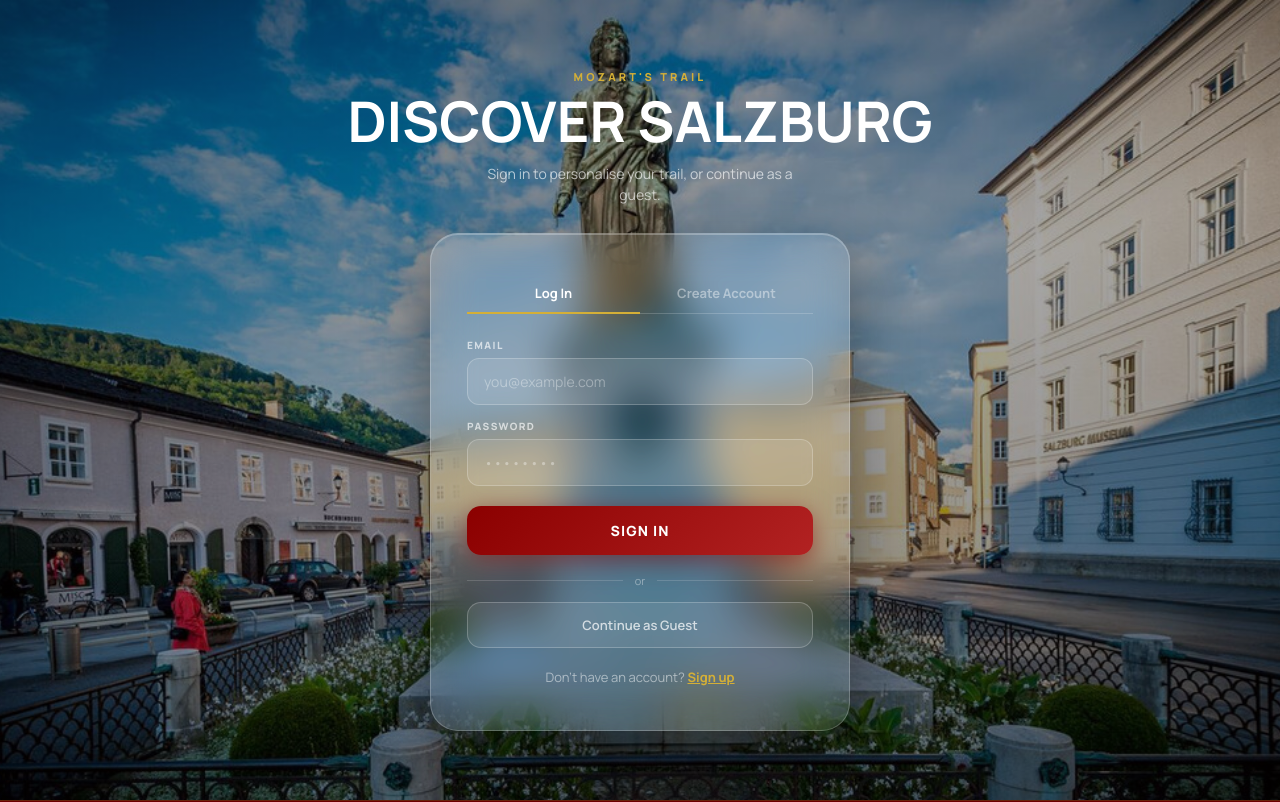
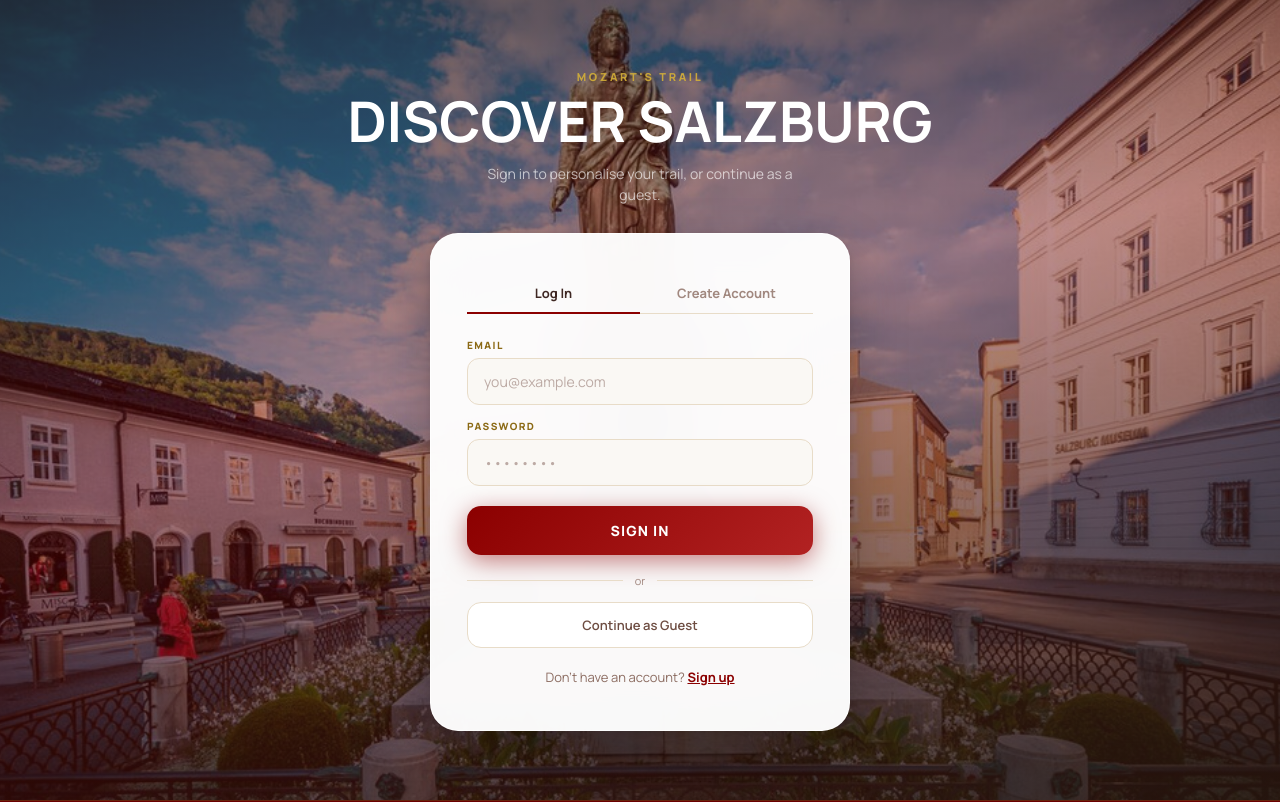
Before and after one commit to kirubel-bayru/mozart-trail, a React (Vite) app in the folder frontend/: page /profile in a window 1280 px wide. Shown: the top 802 px of the page. Built offline with nearby package versions, Linux system fonts and the light colour scheme; no server answers.

Commit message:
login and signup ui

```diff
--- a/frontend/src/index.css
+++ b/frontend/src/index.css
@@ -2582,14 +2582,6 @@ body {
   min-height: 100dvh;
   overflow: hidden;
 }
-.auth-bg       { position: absolute; inset: 0;
-                 background-size: cover; background-position: center; }
-.auth-overlay  { position: absolute; inset: 0;
-                 background: linear-gradient(160deg,
-                   rgba(4,0,0,0.55) 0%,
-                   rgba(4,0,0,0.35) 50%,
-                   rgba(4,0,0,0.50) 100%); }
-
 /* Centered layout — brand above, card below, all centered */
 .auth-layout   { position: relative; min-height: 100dvh; display: flex;
                  flex-direction: column; align-items: center;
@@ -2600,9 +2592,9 @@ body {
   font-family: var(--font-body);
   font-size: 11px;
   font-weight: 800;
-  letter-spacing: 0.28em;
-  text-transform: uppercase;
-  color: #d4af37;
+  letter-spacing: 0.24em;
+  text-transform: uppercase;
+  color: rgba(212, 175, 55, 0.9);
 }
 .auth-brand-title {
   margin: 0;
@@ -2627,7 +2619,7 @@ body {
   display: flex;
   gap: 0;
   margin-bottom: 24px;
-  border-bottom: 1.5px solid rgba(255, 255, 255, 0.18);
+  border-bottom: 1.5px solid #e8dcc8;
 }
 .auth-tab {
   flex: 1;
@@ -2638,14 +2630,14 @@ body {
   font-size: 13px;
   font-weight: 700;
   cursor: pointer;
-  color: rgba(255, 255, 255, 0.42);
+  color: #a1887f;
   border-bottom: 2px solid transparent;
   margin-bottom: -1.5px;
   transition: color 0.15s, border-color 0.15s;
 }
 .auth-tab--active {
-  color: #fff;
-  border-bottom-color: #d4af37;
+  color: #3e2723;
+  border-bottom-color: #8b0000;
 }
 .auth-fields {
   display: flex;
@@ -2664,37 +2656,37 @@ body {
   font-weight: 800;
   letter-spacing: 0.14em;
   text-transform: uppercase;
-  color: rgba(255, 255, 255, 0.65);
+  color: #8b6914;
 }
 .auth-field-input {
   padding: 13px 16px;
   font-family: var(--font-body);
   font-size: 14px;
-  border: 1.5px solid rgba(255, 255, 255, 0.22);
+  border: 1.5px solid #e8dcc8;
   border-radius: 12px;
-  background: rgba(255, 255, 255, 0.1);
-  color: #fff;
+  background: #faf8f4;
+  color: #3e2723;
   outline: none;
   width: 100%;
   box-sizing: border-box;
   transition: border-color 0.15s, background 0.15s;
 }
 .auth-field-input::placeholder {
-  color: rgba(255, 255, 255, 0.35);
+  color: #bcaaa4;
 }
 .auth-field-input:focus {
-  border-color: rgba(212, 175, 55, 0.75);
-  background: rgba(255, 255, 255, 0.15);
+  border-color: #d4af37;
+  background: #fff;
 }
 .auth-error {
   margin-bottom: 16px;
   padding: 10px 14px;
-  background: rgba(200, 30, 30, 0.25);
-  border: 1px solid rgba(255, 100, 100, 0.3);
+  background: #fdecea;
+  border: 1px solid #f5c6c2;
   border-radius: 10px;
   font-family: var(--font-body);
   font-size: 13px;
-  color: #ffaaaa;
+  color: #8b0000;
 }
 .auth-submit {
   width: 100%;
@@ -2714,8 +2706,8 @@ body {
   transition: opacity 0.15s;
 }
 .auth-submit:disabled {
-  background: rgba(255, 255, 255, 0.15);
-  color: rgba(255, 255, 255, 0.5);
+  background: #e8dcc8;
+  color: #a1887f;
   cursor: default;
   box-shadow: none;
 }
@@ -2730,36 +2722,37 @@ body {
   content: '';
   flex: 1;
   height: 1px;
-  background: rgba(255, 255, 255, 0.15);
+  background: #e8dcc8;
 }
 .auth-divider span {
   font-family: var(--font-body);
   font-size: 11px;
-  color: rgba(255, 255, 255, 0.4);
+  color: #a1887f;
 }
 .auth-guest-btn {
   width: 100%;
   padding: 13px 0;
-  background: rgba(255, 255, 255, 0.08);
-  border: 1.5px solid rgba(255, 255, 255, 0.22);
+  background: #fff;
+  border: 1.5px solid #e8dcc8;
   border-radius: 14px;
   font-family: var(--font-body);
   font-size: 13px;
   font-weight: 600;
-  color: rgba(255, 255, 255, 0.72);
+  color: #6d4c41;
   cursor: pointer;
   margin-bottom: 20px;
-  transition: background 0.15s;
+  transition: background 0.15s, border-color 0.15s;
 }
 .auth-guest-btn:hover {
-  background: rgba(255, 255, 255, 0.14);
+  background: #faf8f4;
+  border-color: #d4af37;
 }
 .auth-switch {
   margin: 0;
   text-align: center;
   font-family: var(--font-body);
   font-size: 13px;
-  color: rgba(255, 255, 255, 0.5);
+  color: #8d6e63;
 }
 .auth-switch-link {
   background: none;
@@ -2769,19 +2762,20 @@ body {
   font-family: var(--font-body);
   font-size: 13px;
   font-weight: 700;
-  color: #d4af37;
+  color: #8b0000;
   text-decoration: underline;
 }
 .auth-card-wrap { width: 100%; max-width: 420px;
                   transition: transform 0.4s cubic-bezier(0.34, 1.56, 0.64, 1); }
 .auth-card-wrap:hover { transform: scale(1.025) translateY(-4px); }
-.auth-card     { background: rgba(255,255,255,0.08);
-                 backdrop-filter: blur(20px) saturate(160%) brightness(1.08);
-                 -webkit-backdrop-filter: blur(20px) saturate(160%) brightness(1.08);
-                 border: 1px solid rgba(255,255,255,0.22);
+.auth-card     {
+                 background: rgba(255, 255, 255, 0.97);
+                 backdrop-filter: blur(20px);
+                 -webkit-backdrop-filter: blur(20px);
+                 border: 1px solid rgba(255, 255, 255, 0.8);
                  border-radius: 24px; padding: 30px 24px 34px;
-                 box-shadow: 0 28px 64px rgba(0,0,0,0.45),
-                             inset 0 1px 0 rgba(255,255,255,0.25); }
+                 box-shadow: 0 24px 56px rgba(0, 0, 0, 0.28),
+                             0 2px 8px rgba(0, 0, 0, 0.08); }
 
 @media (min-width: 640px) {
   .auth-layout    { padding: 40px; gap: 28px; }
--- a/frontend/src/pages/ProfilePage.tsx
+++ b/frontend/src/pages/ProfilePage.tsx
@@ -61,8 +61,8 @@ function AuthPage() {
   return (
     <div className="profile-auth-page">
       <div className="auth-page">
-        <div className="auth-bg" style={{ backgroundImage: `url(${heroBg})` }} />
-        <div className="auth-overlay" />
+        <div className="home-bg" style={{ backgroundImage: `url(${heroBg})` }} />
+        <div className="home-overlay" />
 
         <div className="auth-layout">
           <div className="auth-brand">
```
